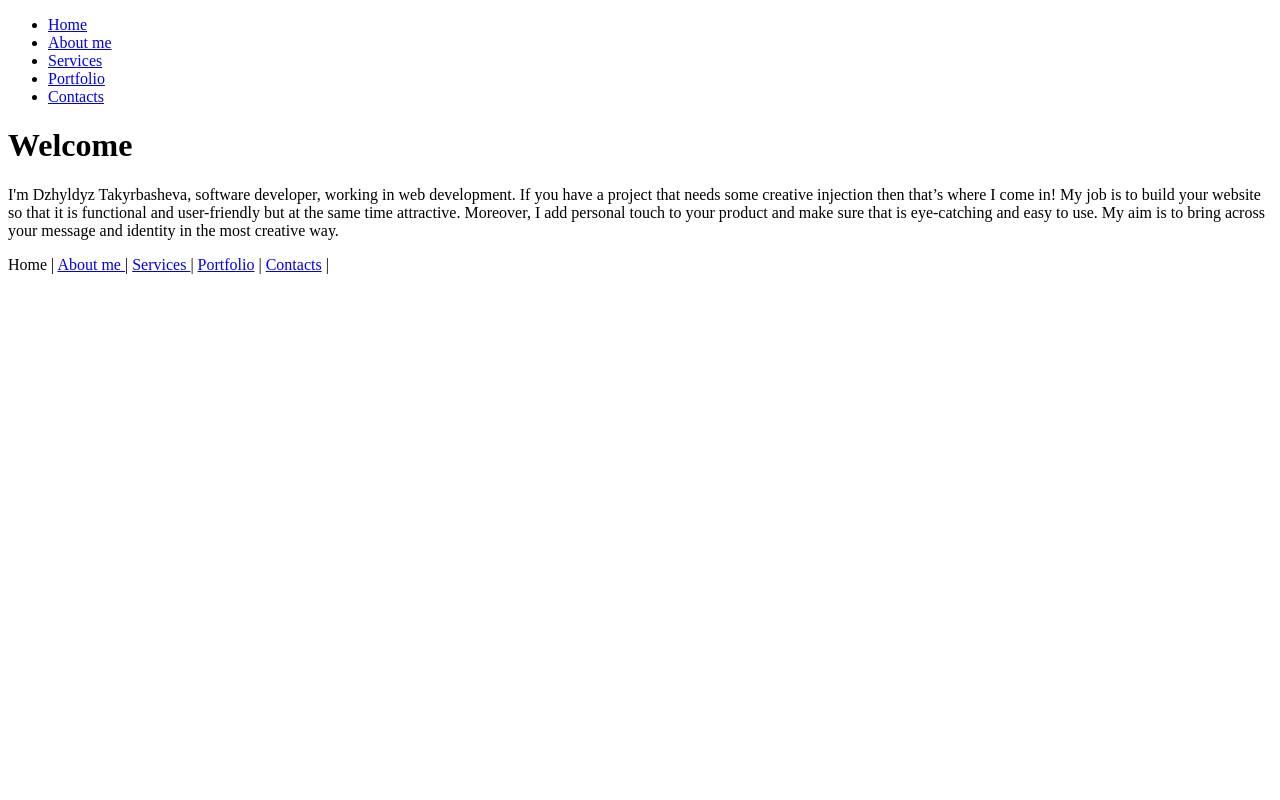
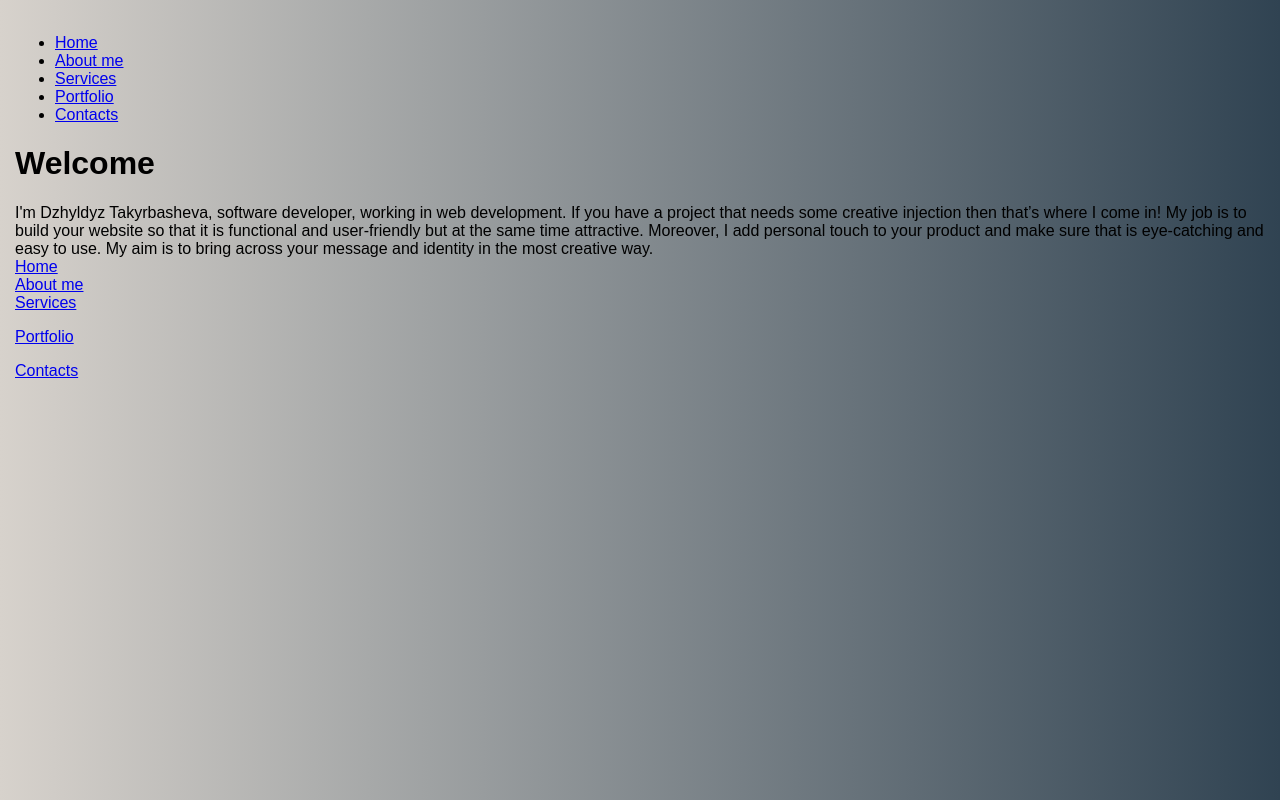
Before and after one commit to Dzhyldyz/dzhyldyz.github.io, a plain HTML site: page index.html in a window 1280 px wide. Drawn offline with Linux system fonts and the light colour scheme.

Commit message:
I started style.css

```diff
--- a/index.html
+++ b/index.html
@@ -6,7 +6,8 @@
     <title>Welcome</title>
     <meta name="viewport" content="width=device-width, initial-scale=1">
     <link rel="stylesheet" type="text/css" media="screen" href="style.css" />
-
+    <link href="https://fonts.googleapis.com/css?family=Open+Sans" rel="stylesheet">
+    <img src="images-news-750bd44c-e5a7-406a-b7b0-d8a382dd5a2a" alt="">
 </head>
 <body>
         <nav>
@@ -35,15 +36,24 @@
 
 
 
+<div id= «footer»></div>
+
+        <section class="container">
+            <div class="row">
+                <div class="column-2"><a href= «#» >Home</a></div>
+                <div class="column-2"><a href= «#»> About me</a></div>
+                <div class="column-2"><a href= «#»> Services </a></div>
+                <div class="column-2"><p><a href= «#»>Portfolio</a> </div>
+                <div class="column-2"><p><a href= «#» >Contacts</a></div>
+            </div>
 
 
-        <div ></div>
 
-        <div id= «footer» >
+        </section>
+</div>
 
-            <p>Home | <a href= «#»> About me </a> | <a href= «#»> Services </a> | <a href= «#»>Portfolio</a> | <a href= «#» >Contacts</a> | </p>
 
-        </div>
+
 
 
 </body>
--- a/style.css
+++ b/style.css
@@ -0,0 +1,8 @@
+body {
+    margin: 0;
+    padding: 0 15px 80px;
+    background-image: linear-gradient(to right, #d7d2cc 0%, #304352 100%);
+    background-size: 100% 2000px;
+
+    font-family: 'Helvetica Nue', sans-serif;
+  }
```
